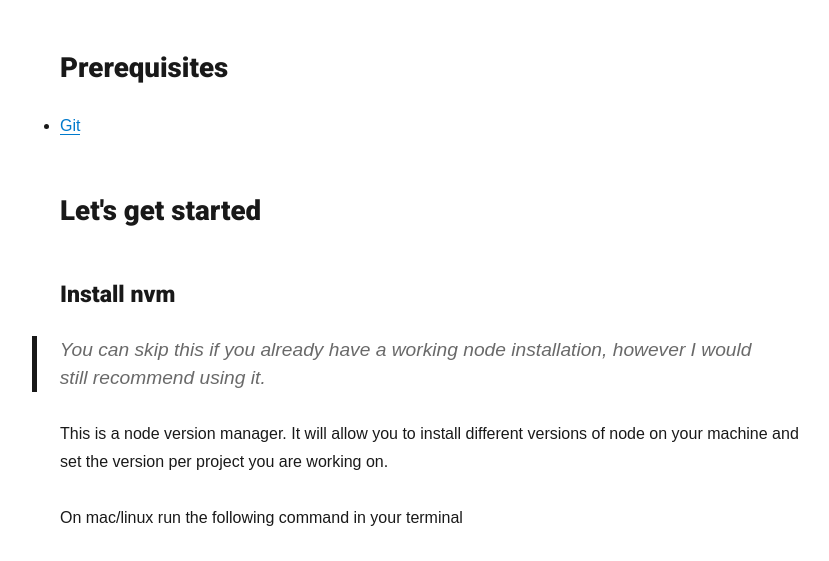
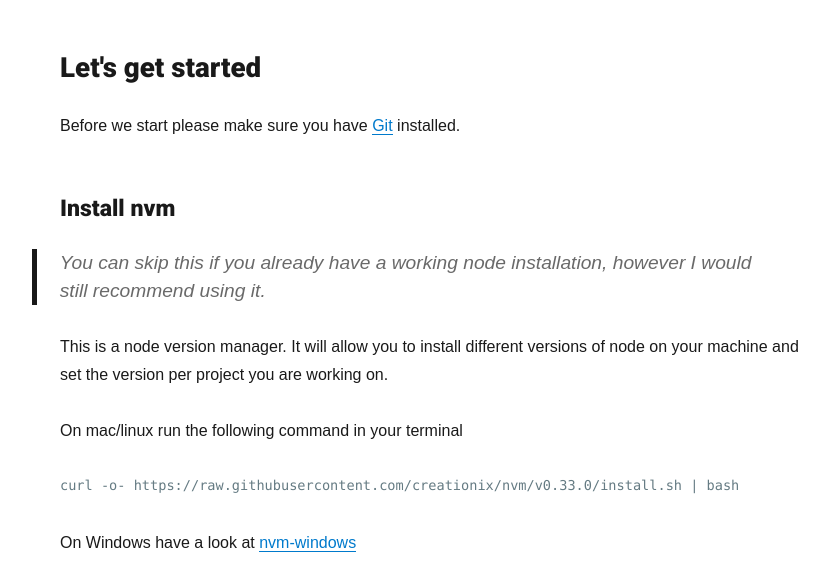
Before and after one commit to borealisgroup/studio-blog, a Gatsby site: page /setting-up-a-gatsby-blog/setting-up-a-gatsby-blog/ in a window 1280 px wide. Shown: the part 198-759 px from the top of the page, without its empty margins (209-1038 px from the left). Built offline with nearby package versions, Linux system fonts and the light colour scheme; Gatsby itself is replaced by a stand-in of ours; some packages are replaced by stand-ins of ours; code samples lack their colours; a web font is replaced by a local one.

Commit message:
Move prerequisites part since it's a bit isolated

```diff
--- a/content/blog/setting-up-a-gatsby-blog/setting-up-a-gatsby-blog.md
+++ b/content/blog/setting-up-a-gatsby-blog/setting-up-a-gatsby-blog.md
@@ -8,10 +8,8 @@ authorSocial: "https://www.github.com/lewis-fidlers"
 description: Setup a Gatsby blog using mardown files as a source
 ---
 
-## Prerequisites
-* [Git](https://git-scm.com/)
-
 ## Let's get started
+Before we start please make sure you have [Git](https://git-scm.com/) installed.
 ### Install nvm
 > You can skip this if you already have a working node installation, however I would still recommend using it.
 
```
